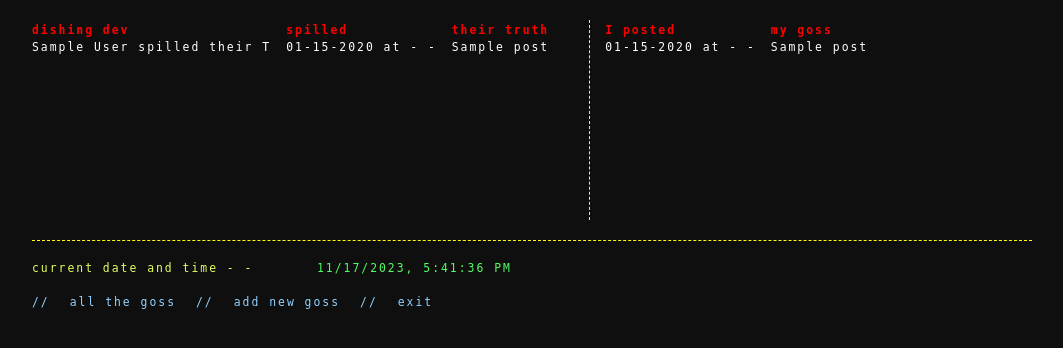
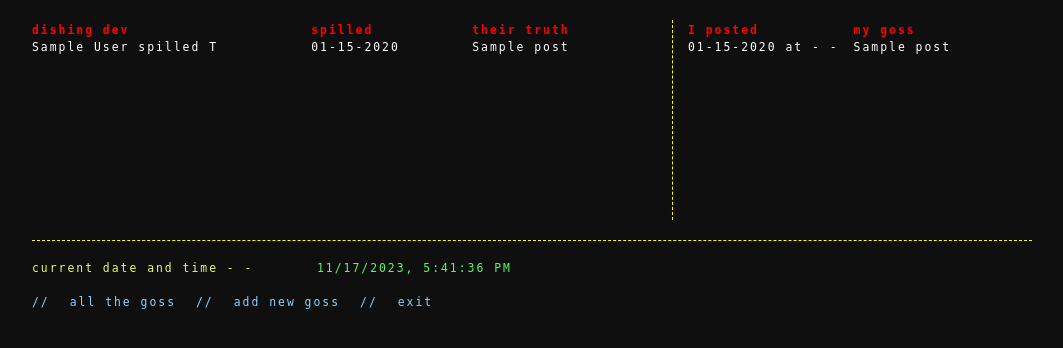
Before and after one commit to gabbe-grodin/group_project_gossip_terminal, a Flask app: template flask_app/templates/dash.html in a window 1280 px wide. Shown: the part 136-484 px from the top of the page, without its empty margins (108-1171 px from the left). Run offline with Flask 3, Linux system fonts and the light colour scheme; the template is opened without the code that fills it: most values are stand-ins (such as "Sample title", 1, 10 or a date in 2020).

Commit message:
improved dash table readability, hover a tag readability, and more

```diff
--- a/flask_app/static/css/style.css
+++ b/flask_app/static/css/style.css
@@ -86,7 +86,6 @@ a{
 }
 button,
 .btn,
-nav a:hover,
 a:hover{
     font-weight: 700;
 }
@@ -144,7 +143,9 @@ table{
     align-items: center;
 }
 td{
-    text-wrap:balance;
+    max-width: 170px;
+    text-wrap:nowrap;
+    overflow: hidden;
 }
 /*******************************************/
 /*! BACKGROUND COLORS
@@ -159,7 +160,8 @@ textarea{
 }
 button,
 .btn{
-    background-color: #0f0f0f;
+    background-color: #484848;
+    /* background-color: #0f0f0f; */
     /* background-color: #ff00c843; */
 }
 button:hover,
@@ -196,6 +198,9 @@ button:hover,
 nav a,
 a{
     color: inherit;
+}
+nav a:hover{
+    color: #fff;
 }
 thead{
     color: #ff0000;
@@ -369,13 +374,15 @@ button,
 .btn{
     width: 100%;
 }
-#login,
 #reg{
-    width: 50%;
+    width: 60%;
+}
+#login{
+    width: 40%;
 }
 .big-section{
     /* overflow: hidden; */
-    /* width: 600px; */
+    width: 600px;
 }
 /* .half-section{
     width: 50%;
@@ -658,30 +665,23 @@ table {
   width: 100%;
   height: 1.5em; /* don't forget to set the height! */
 }
-
-
-/* ===== Scrollbar CSS ===== */
-  /* Firefox */
+/*******************************************/
+/*! CUSTOM SCROLLBAR
+/*******************************************/
+/* Firefox */
 * {
     scrollbar-width: thin;
     scrollbar-color: #ae00ff;
 }
-
 /* Chrome, Edge, and Safari */
 ::-webkit-scrollbar {
     width: 6px;
 }
-
 ::-webkit-scrollbar-track {
     background: #000000;
 }
-
 ::-webkit-scrollbar-thumb {
     background-color: #ae00ff;
     border-radius: 0px;
     border: 0px none #000000;
 }
-
-/*******************************************/
-/*! CUSTOM SELECT MENU/ DROPDOWN
-/*******************************************/
--- a/flask_app/templates/dash.html
+++ b/flask_app/templates/dash.html
@@ -44,12 +44,10 @@
                     {% for post in othersPosts %}
                         <tr class="glow">
                             <td>
-                                {{ post.creator.first_name }} {{ post.creator.last_name }} spilled their T
+                                {{ post.creator.first_name }} {{ post.creator.last_name }} spilled T
                             </td>
                             <td class="pd-l-10">
-                                <a href="/user/{{ this_user.id }}/goss/{{ post.id }}/view" class="rowlink">
-                                    {{ post.created_at.strftime("%m-%d-%Y") }} at {{ post.created_at.strftime("") }} - -
-                                </a>
+                                <a href="/user/{{ this_user.id }}/goss/{{ post.id }}/view" class="rowlink">{{ post.created_at.strftime("%m-%d-%Y") }}</a>
                             </td>
                             <td class="pd-l-10">
                                 {{ post.post_title }}
```
